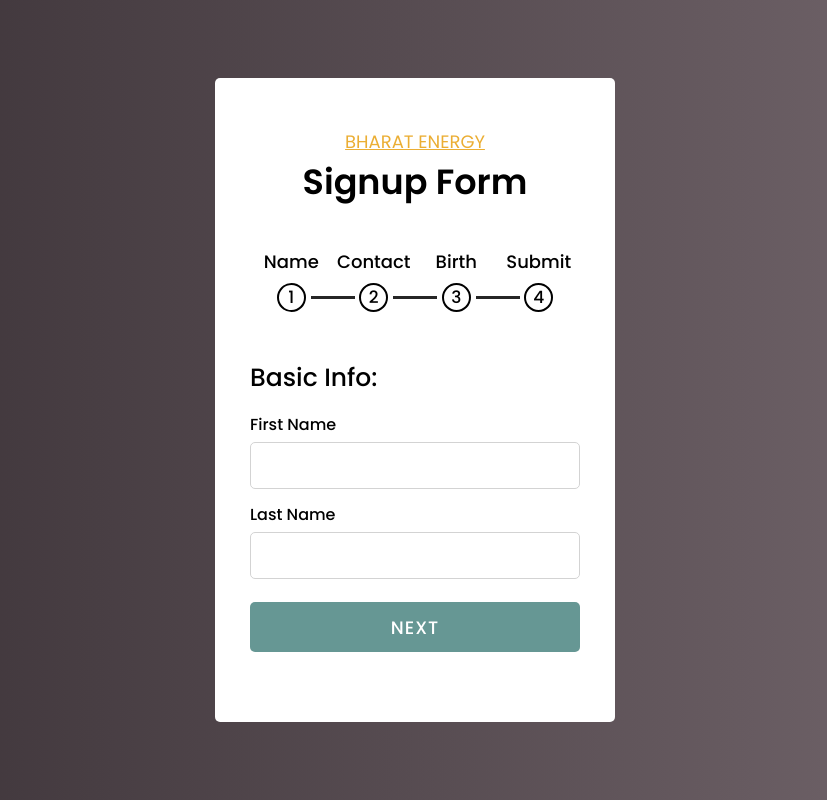
After one commit to harshalbhoyar/bharat_energy, a Django app: page /signup/ in a window 1280 px wide. The commit adds this page. Shown: the whole page, without its empty margins (225-1052 px from the left). Run offline with Django 4.2, Linux system fonts and the light colour scheme; some libraries are stand-ins or nearby versions.

Commit message:
login and signup page added

```diff
--- /dev/null
+++ b/bharat_energy_app/bharat_energy/static/css/signup.css
@@ -0,0 +1,189 @@
+@import url('https://fonts.googleapis.com/css?family=Poppins:400,500,600,700&display=swap');
+*{
+  margin: 0;
+  padding: 0;
+  outline: none;
+  font-family: 'Poppins', sans-serif;
+}
+body{
+  display: flex;
+  align-items: center;
+  justify-content: center;
+  min-height: 100vh;
+  overflow: hidden;
+  background: linear-gradient(to right, #393035 0%, #75686e 100%);
+}
+::selection{
+  color: #fff;
+  background: #669794;
+}
+.container{
+  width: 330px;
+  background: #fff;
+  text-align: center;
+  border-radius: 5px;
+  padding: 50px 35px 10px 35px;
+}
+.container header{
+  font-size: 35px;
+  font-weight: 600;
+  margin: 0 0 30px 0;
+}
+.container .form-outer{
+  width: 100%;
+  overflow: hidden;
+}
+.container .form-outer form{
+  display: flex;
+  width: 400%;
+}
+.form-outer form .page{
+  width: 25%;
+  transition: margin-left 0.3s ease-in-out;
+}
+.form-outer form .page .title{
+  text-align: left;
+  font-size: 25px;
+  font-weight: 500;
+}
+.form-outer form .page .field{
+  width: 330px;
+  height: 45px;
+  margin: 45px 0;
+  display: flex;
+  position: relative;
+}
+form .page .field .label{
+  position: absolute;
+  top: -30px;
+  font-weight: 500;
+}
+form .page .field input{
+  height: 100%;
+  width: 100%;
+  border: 1px solid lightgrey;
+  border-radius: 5px;
+  padding-left: 15px;
+  font-size: 18px;
+}
+form .page .field select{
+  width: 100%;
+  padding-left: 10px;
+  font-size: 17px;
+  font-weight: 500;
+}
+form .page .field button{
+  width: 100%;
+  height: calc(100% + 5px);
+  border: none;
+  background: #669794;
+  margin-top: -20px;
+  border-radius: 5px;
+  color: #fff;
+  cursor: pointer;
+  font-size: 18px;
+  font-weight: 500;
+  letter-spacing: 1px;
+  text-transform: uppercase;
+  transition: 0.5s ease;
+}
+form .page .field button:hover{
+  background: #000;
+}
+form .page .btns button{
+  margin-top: -20px!important;
+}
+form .page .btns button.prev{
+  margin-right: 3px;
+  font-size: 17px;
+}
+form .page .btns button.next{
+  margin-left: 3px;
+}
+.container .progress-bar{
+  display: flex;
+  margin: 40px 0;
+  user-select: none;
+}
+.container .progress-bar .step{
+  text-align: center;
+  width: 100%;
+  position: relative;
+}
+.container .progress-bar .step p{
+  font-weight: 500;
+  font-size: 18px;
+  color: #000;
+  margin-bottom: 8px;
+}
+.progress-bar .step .bullet{
+  height: 25px;
+  width: 25px;
+  border: 2px solid #000;
+  display: inline-block;
+  border-radius: 50%;
+  position: relative;
+  transition: 0.2s;
+  font-weight: 500;
+  font-size: 17px;
+  line-height: 25px;
+}
+.progress-bar .step .bullet.active{
+  border-color: #669794;
+  background: #669794;
+}
+.progress-bar .step .bullet span{
+  position: absolute;
+  left: 50%;
+  transform: translateX(-50%);
+}
+.progress-bar .step .bullet.active span{
+  display: none;
+}
+.progress-bar .step .bullet:before,
+.progress-bar .step .bullet:after{
+  position: absolute;
+  content: '';
+  bottom: 11px;
+  right: -51px;
+  height: 3px;
+  width: 44px;
+  background: #262626;
+}
+.progress-bar .step .bullet.active:after{
+  background: #669794;
+  transform: scaleX(0);
+  transform-origin: left;
+  animation: animate 0.3s linear forwards;
+}
+@keyframes animate {
+  100%{
+    transform: scaleX(1);
+  }
+}
+.progress-bar .step:last-child .bullet:before,
+.progress-bar .step:last-child .bullet:after{
+  display: none;
+}
+.progress-bar .step p.active{
+  color: #669794;
+  transition: 0.2s linear;
+}
+.progress-bar .step .check{
+  position: absolute;
+  left: 50%;
+  top: 70%;
+  font-size: 15px;
+  transform: translate(-50%, -50%);
+  display: none;
+}
+.progress-bar .step .check.active{
+  display: block;
+  color: #fff;
+}
+
+.comp-name{
+  color: #ebae34;
+  font-size: 18px;
+  text-transform: uppercase;
+}
--- /dev/null
+++ b/bharat_energy_app/bharat_energy/static/js/signup.js
@@ -0,0 +1,72 @@
+const slidePage = document.querySelector(".slide-page");
+const nextBtnFirst = document.querySelector(".firstNext");
+const prevBtnSec = document.querySelector(".prev-1");
+const nextBtnSec = document.querySelector(".next-1");
+const prevBtnThird = document.querySelector(".prev-2");
+const nextBtnThird = document.querySelector(".next-2");
+const prevBtnFourth = document.querySelector(".prev-3");
+const submitBtn = document.querySelector(".submit");
+const progressText = document.querySelectorAll(".step p");
+const progressCheck = document.querySelectorAll(".step .check");
+const bullet = document.querySelectorAll(".step .bullet");
+let current = 1;
+
+nextBtnFirst.addEventListener("click", function(event){
+  event.preventDefault();
+  slidePage.style.marginLeft = "-25%";
+  bullet[current - 1].classList.add("active");
+  progressCheck[current - 1].classList.add("active");
+  progressText[current - 1].classList.add("active");
+  current += 1;
+});
+nextBtnSec.addEventListener("click", function(event){
+  event.preventDefault();
+  slidePage.style.marginLeft = "-50%";
+  bullet[current - 1].classList.add("active");
+  progressCheck[current - 1].classList.add("active");
+  progressText[current - 1].classList.add("active");
+  current += 1;
+});
+nextBtnThird.addEventListener("click", function(event){
+  event.preventDefault();
+  slidePage.style.marginLeft = "-75%";
+  bullet[current - 1].classList.add("active");
+  progressCheck[current - 1].classList.add("active");
+  progressText[current - 1].classList.add("active");
+  current += 1;
+});
+submitBtn.addEventListener("click", function(){
+  bullet[current - 1].classList.add("active");
+  progressCheck[current - 1].classList.add("active");
+  progressText[current - 1].classList.add("active");
+  current += 1;
+  setTimeout(function(){
+    alert("Your Form Successfully Signed up");
+    location.reload();
+  },800);
+});
+
+prevBtnSec.addEventListener("click", function(event){
+  event.preventDefault();
+  slidePage.style.marginLeft = "0%";
+  bullet[current - 2].classList.remove("active");
+  progressCheck[current - 2].classList.remove("active");
+  progressText[current - 2].classList.remove("active");
+  current -= 1;
+});
+prevBtnThird.addEventListener("click", function(event){
+  event.preventDefault();
+  slidePage.style.marginLeft = "-25%";
+  bullet[current - 2].classList.remove("active");
+  progressCheck[current - 2].classList.remove("active");
+  progressText[current - 2].classList.remove("active");
+  current -= 1;
+});
+prevBtnFourth.addEventListener("click", function(event){
+  event.preventDefault();
+  slidePage.style.marginLeft = "-50%";
+  bullet[current - 2].classList.remove("active");
+  progressCheck[current - 2].classList.remove("active");
+  progressText[current - 2].classList.remove("active");
+  current -= 1;
+});
--- a/bharat_energy_app/bharat_energy/urls.py
+++ b/bharat_energy_app/bharat_energy/urls.py
@@ -3,4 +3,6 @@ from . import views  #importing our view file
 
 urlpatterns = [
     path("", views.homepage, name="home"), #mapping the homepage function
+    path("login/", views.login, name="login"),
+    path("signup/", views.signup, name="signup"),
 ]
--- a/bharat_energy_app/bharat_energy/views.py
+++ b/bharat_energy_app/bharat_energy/views.py
@@ -3,3 +3,9 @@ from django.shortcuts import render
 # Create your views here.
 def homepage(request):
   return render(request, 'index.html', context={})
+
+def login(request):
+  return render(request, 'login.html', context={})
+
+def signup(request):
+  return render(request, 'signup.html', context={})
--- /dev/null
+++ b/bharat_energy_app/templates/signup.html
@@ -0,0 +1,120 @@
+<!DOCTYPE html>
+<html lang="en" dir="ltr">
+  <head>
+    <meta charset="utf-8">
+    <title>Multi Step Form | CodingNepal</title>
+    <link href="https://fonts.googleapis.com/css?family=Montserrat:400,700" rel="stylesheet" type="text/css" />
+        <link href="https://fonts.googleapis.com/css?family=Roboto+Slab:400,100,300,700" rel="stylesheet" type="text/css" />
+    {% load static %}
+    <link rel="stylesheet" href="{% static 'css/signup.css' %}">
+    <script src="https://kit.fontawesome.com/a076d05399.js"></script>
+  </head>
+  <body>
+    <div class="container">
+      <a class="comp-name" href="/"> Bharat Energy </a>
+      <header>Signup Form</header>
+      <div class="progress-bar">
+        <div class="step">
+          <p>Name</p>
+          <div class="bullet">
+            <span>1</span>
+          </div>
+          <div class="check fas fa-check"></div>
+        </div>
+        <div class="step">
+          <p>Contact</p>
+          <div class="bullet">
+            <span>2</span>
+          </div>
+          <div class="check fas fa-check"></div>
+        </div>
+        <div class="step">
+          <p>Birth</p>
+          <div class="bullet">
+            <span>3</span>
+          </div>
+          <div class="check fas fa-check"></div>
+        </div>
+        <div class="step">
+          <p>Submit</p>
+          <div class="bullet">
+            <span>4</span>
+          </div>
+          <div class="check fas fa-check"></div>
+        </div>
+      </div>
+      <div class="form-outer">
+        <form action="#">
+          <div class="page slide-page">
+            <div class="title">Basic Info:</div>
+            <div class="field">
+              <div class="label">First Name</div>
+              <input type="text">
+            </div>
+            <div class="field">
+              <div class="label">Last Name</div>
+              <input type="text">
+            </div>
+            <div class="field">
+              <button class="firstNext next">Next</button>
+            </div>
+          </div>
+
+          <div class="page">
+            <div class="title">Contact Info:</div>
+            <div class="field">
+              <div class="label">Email Address</div>
+              <input type="text">
+            </div>
+            <div class="field">
+              <div class="label">Phone Number</div>
+              <input type="Number">
+            </div>
+            <div class="field btns">
+              <button class="prev-1 prev">Previous</button>
+              <button class="next-1 next">Next</button>
+            </div>
+          </div>
+
+          <div class="page">
+            <div class="title">Date of Birth:</div>
+            <div class="field">
+              <div class="label">Date</div>
+              <input type="text">
+            </div>
+            <div class="field">
+              <div class="label">Gender</div>
+              <select>
+                <option>Male</option>
+                <option>Female</option>
+                <option>Other</option>
+              </select>
+            </div>
+            <div class="field btns">
+              <button class="prev-2 prev">Previous</button>
+              <button class="next-2 next">Next</button>
+            </div>
+          </div>
+
+          <div class="page">
+            <div class="title">Login Details:</div>
+            <div class="field">
+              <div class="label">Username</div>
+              <input type="text">
+            </div>
+            <div class="field">
+              <div class="label">Password</div>
+              <input type="password">
+            </div>
+            <div class="field btns">
+              <button class="prev-3 prev">Previous</button>
+              <button class="submit">Submit</button>
+            </div>
+          </div>
+        </form>
+      </div>
+    </div>
+    <script src="{% static 'js/signup.js' %}"></script>
+
+  </body>
+</html>
```
Also changed, not shown: bharat_energy_app/bharat_energy/static/css/login_signin.css (added, +143 -0 lines), bharat_energy_app/bharat_energy_app/settings.py (+26 -27 lines), bharat_energy_app/templates/index.html (+37 -32 lines), bharat_energy_app/templates/login.html (added, +38 -0 lines).
